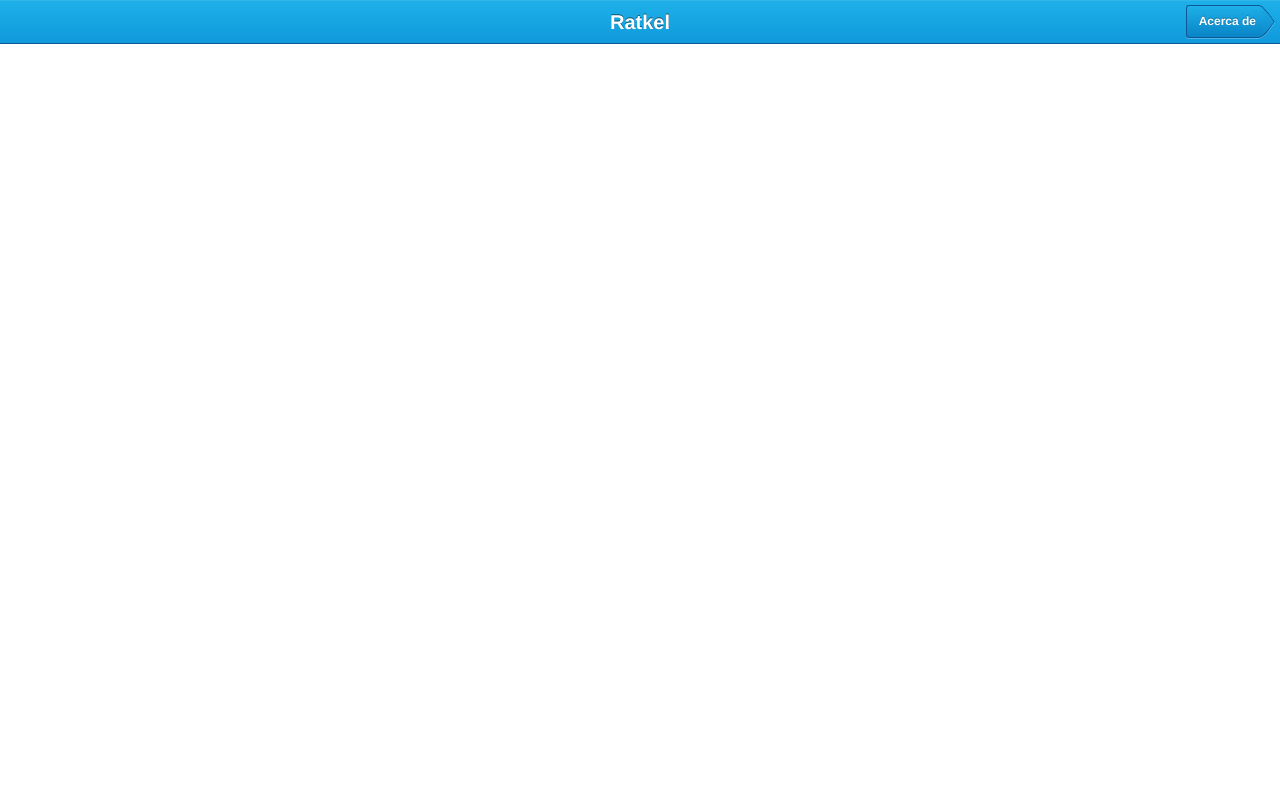
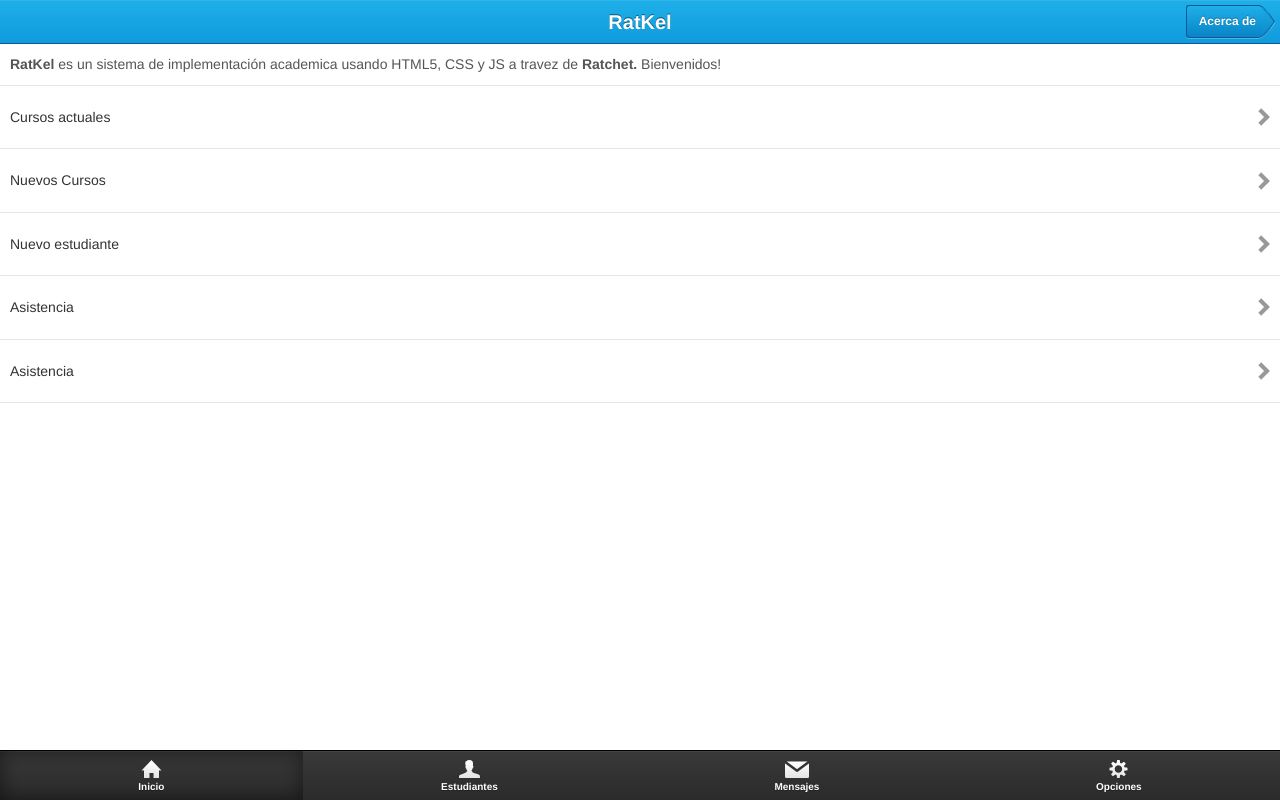
Before and after one commit to diniremix/Ratkel, a plain HTML site: page index.html in a window 1280 px wide. Drawn offline with Linux system fonts and the light colour scheme.

Commit message:
menu ppal, acerca de y modificaciones al readme

```diff
--- a/index.html
+++ b/index.html
@@ -2,7 +2,7 @@
 <html>
   <head>
     <meta charset="utf-8">
-    <title>Ratchet example</title>
+    <title>RatKel mobile app</title>
     <meta name="viewport" content="initial-scale=1, maximum-scale=1, user-scalable=no">
     <link rel="shortcut icon" href="favicon.ico"/>
     <meta name="apple-mobile-web-app-capable" content="yes">
@@ -26,16 +26,93 @@
     <script src="dist/ratchet.js"></script>
     <script src="js/docs.js"></script>
     <script src="js/fingerblast.js"></script>
+    <style type="text/css">
+        .welcome {
+          line-height: 1.5;
+          color: #555;
+        }
+    </style>
   </head>
   <body ontouchstart="">
 
 <!--Title bar and header-->
 <header class="bar-title">
-  <h1 class="title">Ratkel</h1>
-  <a class="button-next" href="#">
+  <h1 class="title">RatKel</h1>
+  <a class="button-next" href="about.html">
     Acerca de
   </a>
 </header>
 <!--Title bar and header-->
+<div class="content">
+  <div class="content-padded">
+      <p class="welcome"><strong>RatKel</strong> es un sistema de implementaci&oacute;n academica usando HTML5, CSS y JS a travez de <strong>Ratchet.</strong> Bienvenidos!</p>
+    </div>
+
+<!--lista-->
+<ul class="list">
+  <li>
+    <a href="#">
+      Cursos actuales
+      <span class="chevron"></span>
+    </a>
+  </li>
+  <li>
+    <a href="#">
+      Nuevos Cursos
+      <span class="chevron"></span>
+    </a>
+  </li>
+  <li>
+    <a href="#">
+      Nuevo estudiante
+      <span class="chevron"></span>
+    </a>
+  </li>
+  <li>
+    <a href="#">
+      Asistencia
+      <span class="chevron"></span>
+    </a>
+  </li>
+  <li>
+    <a href="#">
+      Asistencia
+      <span class="chevron"></span>
+    </a>
+  </li>
+</ul>
+<!--lista-->
+</div>
+
+<!--Footer-->
+<nav class="bar-tab">
+  <ul class="tab-inner">
+    <li class="tab-item active">
+      <a href="index.html">
+        <img class="tab-icon" src="img/icon-home.png">
+        <div class="tab-label">Inicio</div>
+      </a>
+    </li>
+    <li class="tab-item">
+      <a href="">
+        <img class="tab-icon" src="img/icon-profile.png">
+        <div class="tab-label">Estudiantes</div>
+      </a>
+    </li>
+    <li class="tab-item">
+      <a href="#">
+        <img class="tab-icon" src="img/icon-messages.png">
+        <div class="tab-label">Mensajes</div>
+      </a>
+    </li>
+    <li class="tab-item">
+      <a href="#">
+        <img class="tab-icon" src="img/icon-settings.png">
+        <div class="tab-label">Opciones</div>
+      </a>
+    </li>
+  </ul>
+</nav>
+<!--Footer-->
 </body>
 </html>
```
Also changed, not shown: about.html (added, +51 -0 lines), 1 other file.
